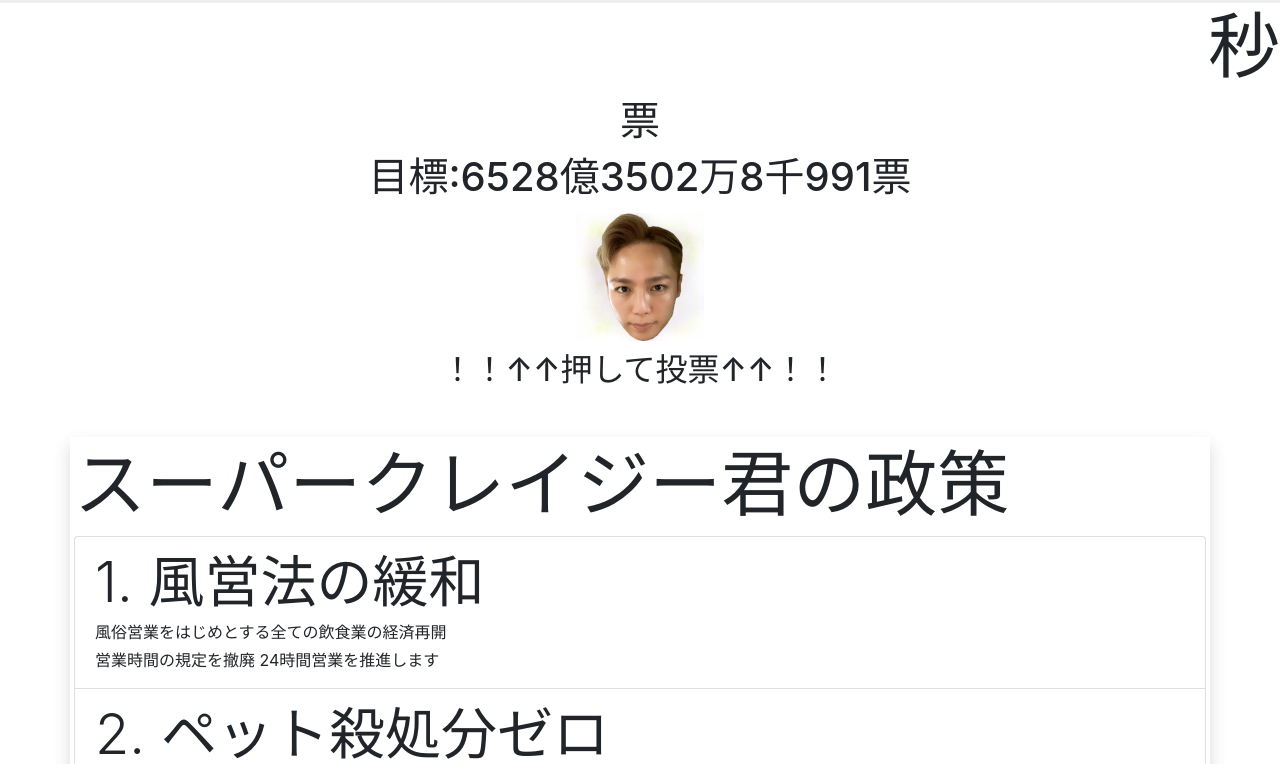
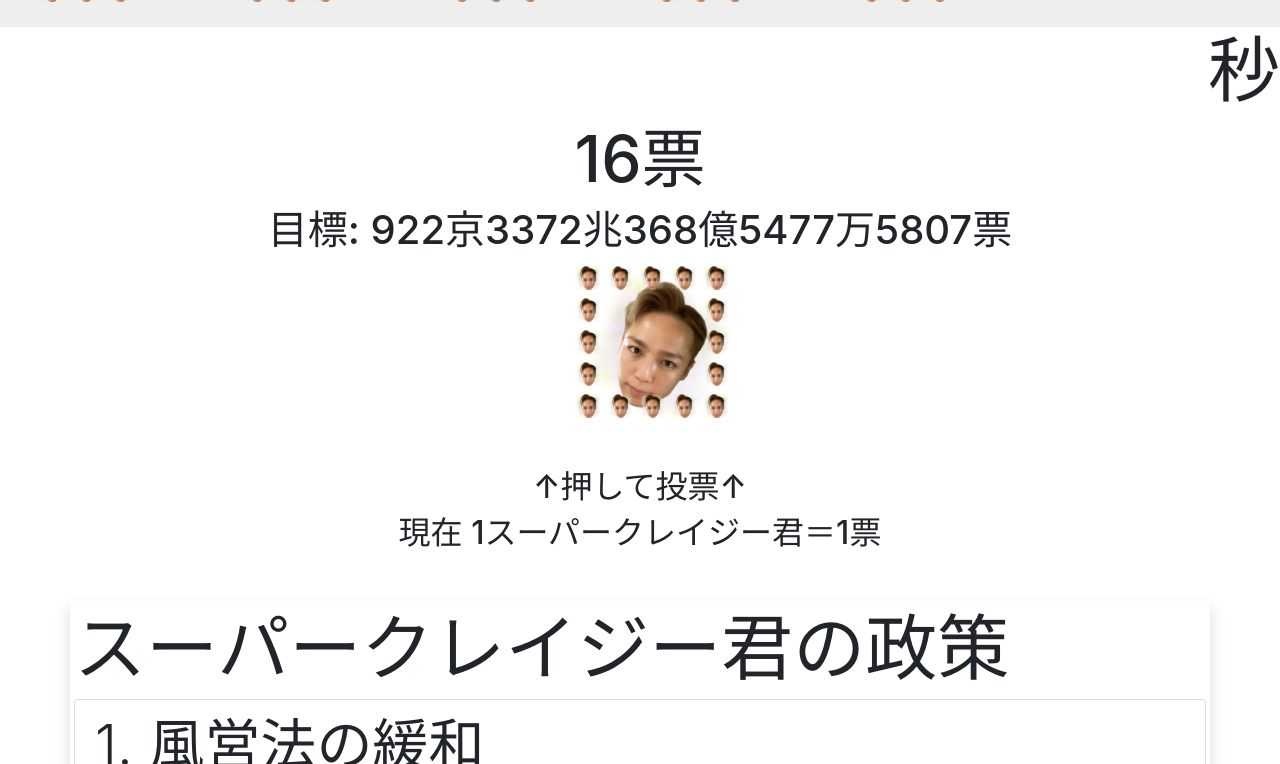
Before and after one commit to yuiseki/super-crazy, a plain HTML site: page public/index.html in a window 1280 px wide. Shown: the part 785-1549 px from the top of the page. Drawn offline with nearby package versions, Linux system fonts and the light colour scheme; some packages are replaced by stand-ins of ours; no server answers.

Commit message:
クリッカー更新

```diff
--- a/public/index.html
+++ b/public/index.html
@@ -93,12 +93,15 @@
     <div class="container">
       <h1 class="display-1">百合子か、俺か</h1>
       <p class="lead">眠っている600万票に一番近い男</p>
-      <a class="twitter-share-button"
+      <div id="twitter-share-button-wrap">
+        <a id="twitter-share-button" class="twitter-share-button"
           href="https://twitter.com/intent/tweet"
+          data-text="スーパークレイジー君 西本誠 公認非公式サイト"
           data-hashtags="スーパークレイジー君,西本誠,東京都知事選挙"
           data-size="large">
             Tweet
         </a>
+      </div>
       <a class="twitter-follow-button"
         href="https://twitter.com/makoto__9999"
         data-size="large">
@@ -114,10 +117,11 @@
     <h1 class="text-right display-3">秒</h1>
   </div>
   <div class="clicker-container">
-    <h1 class="text-center"><span id="count"></span>票</h1>
-    <h1 class="text-center">目標:6528億3502万8千991票</h1>
-    <canvas id="clicker" width="1200" height="128"></canvas>
-    <h2 class="text-center">！！↑↑押して投票↑↑！！</h2>
+    <h1 class="text-center" style="font-size: 4em;"><span id="count"></span>票</h1>
+    <h1 class="text-center">目標: 922京3372兆368億5477万5807票</h1>
+    <canvas id="clicker" width="1200" height="150"></canvas>
+    <h2 class="text-center">↑押して投票↑</h2>
+    <h2 class="text-center">現在 1スーパークレイジー君＝<span id="unit"></span>票</h2>
   </div>
   <div class="container shadow my-5 p-1">
     <h2 class="display-3">スーパークレイジー君の政策</h2>
@@ -219,20 +223,18 @@
       var displayWidth = document.body.clientWidth;
       canvasRatio = displayWidth / canvas.width;
       var height = canvas.height * canvasRatio;
-      if (height < 128) {
-        height = 128
+      if (height < 200) {
+        height = 200;
       }
       canvas.height = height;
       canvas.width = displayWidth;
     };
+
     var num2ja = function(num) {
       const keta = ['', '千', '万', '億', '兆', '京'];
-
       let jaNum = '';
       let count = 0;
-
       num = String(num).replace(',', '');
-
       // 千
       if(num.length <= 3) {
         return num;
@@ -418,13 +420,12 @@
     };
 
     /* clicker */
-    var clickerCount = 0;
     var clickerCanvas = document.getElementById("clicker");
     var clickerContext = clickerCanvas.getContext("2d");
     fitCanvas(clickerCanvas);
 
-    var centerX = (clickerCanvas.width/2)-64;
-    var centerY = (clickerCanvas.height/2)-64;
+    var centerX = (clickerCanvas.width/2);
+    var centerY = (clickerCanvas.height/2);
     var rightPressed = false;
     var centerPressed = false;
     var leftPressed = false
@@ -461,31 +462,42 @@
             break;
         }
     };
+    var clickerCount = 0;
+    var nextClickerCount = 0;
     var incrementNumber = 0;
     var incrementWait = 0;
-    var incrementUnit = 10001
-    var incrementCounter = function(nextClickerCount){
-      if (clickerCount === 0){
-        return;
-      }
-      var interval = setInterval(()=>{
+    var incrementUnit = 10000;
+    setInterval(()=>{
+      if (clickerCount<=nextClickerCount){
         clickerCount++;
+        clickerCount = Math.floor(clickerCount);
         var countJa = num2ja(clickerCount);
         var countDom = document.getElementById('count');
         countDom.innerHTML = countJa;
-        if(clickerCount>nextClickerCount){
-          clearInterval(interval);
+        var digit = String(clickerCount).length;
+        incrementUnit = Math.floor(Math.pow(10, digit-2));
+        var unitJa = num2ja(incrementUnit);
+        var unitDom = document.getElementById('unit');
+        unitDom.innerHTML = unitJa;
       }
-      }, 1)
+    }, 1);
+    var incrementCounter = function(nextClickerCount){
+      countJa = num2ja(nextClickerCount);
+      text = "スーパークレイジー君 予測得票数 "+countJa+"票";
+
     };
     var incrementFirebase = function(){
-      console.log("incrementFirebase");
       firebase.analytics().logEvent('clicker_count_up');
+      // 1000億以上は許さない
+      if(incrementUnit > 10000000000 ){
+        return;
+      }
       incrementWait = incrementWait + 1;
-      incrementNumber = incrementNumber + incrementUnit;
-      var nextClickerCount = incrementNumber + clickerCount;
+      incrementNumber = incrementNumber + incrementUnit + 1;
+      nextClickerCount = incrementNumber + clickerCount;
+      clickerCount = clickerCount + incrementUnit;
       incrementCounter(nextClickerCount);
-      if(firebase.firestore && incrementWait > 50){
+      if(firebase.firestore && incrementWait > 10){
         incrementWait = 0;
         console.log("updateFirebase");
         var increment = firebase.firestore.FieldValue.increment(incrementNumber);
@@ -500,7 +512,7 @@
       let documentWidth = $(document).width();
       let top = 0;
       let left = Math.floor(Math.random() * (documentWidth-128));
-      img.setAttribute('style', 'position: absolute;')
+      img.setAttribute('style', 'position: absolute; width: 64px; height: 64px;')
       img.setAttribute('src', 'ganmenx128.png');
       $(img).offset({top: top, left: left});
       document.body.appendChild(img);
@@ -518,7 +530,7 @@
       var documentWidth = $(document).width() - 128;
       var top = Math.floor(Math.random() * (documentHeight));
       var left = Math.floor(Math.random() * (documentWidth));
-      img.setAttribute('style', 'position: absolute;')
+      img.setAttribute('style', 'position: absolute; width: 64px; height: 64px;')
       img.setAttribute('src', 'ganmenx128.png');
       $(img).offset({top: top, left: left});
       document.body.appendChild(img);
@@ -533,12 +545,44 @@
       incrementFirebase();
     };
 
+    var imageOriginZero = 0;
+    var imageSize = 128;
+    var drawSize32 = 32;
+    var angle = 0;
     var drawClicker = function() {
+        if (angle > 360) {
+            angle = 0;
+        } else {
+            angle += 5;
+        }
         clickerContext.clearRect(0, 0, clickerCanvas.width, clickerCanvas.height);
+
+        clickerContext.save();
+        clickerContext.translate(clickerCanvas.width/2+16, clickerCanvas.height/2-16);
+        clickerContext.rotate(angle * (Math.PI / 180));
         if(leftPressed){
-            clickerContext.drawImage(ganmen, 0, 0, 128, 128, centerX+32, centerY+32, 64, 64)
+            clickerContext.drawImage(ganmen, -imageSize/2+32, -imageSize/2+32, 64, 64);
         }else{
-            clickerContext.drawImage(ganmen, 0, 0, 128, 128, centerX, centerY, 128, 128)
+            clickerContext.drawImage(ganmen, -imageSize/2, -imageSize/2, 128, 128);
+        }
+        clickerContext.restore();
+
+        if (Math.floor(angle)%20===0){
+          drawSize32 = 32;
+        }else{
+          drawSize32 = 24;
+        }
+        var i = 0;
+        while(i<5){
+          i++;
+          // 左
+          clickerContext.drawImage(ganmen, imageOriginZero, imageOriginZero, imageSize, imageSize, (clickerCanvas.width/2)-64, (clickerCanvas.height/2)-128+(32*i), drawSize32, drawSize32);
+          // 右
+          clickerContext.drawImage(ganmen, imageOriginZero, imageOriginZero, imageSize, imageSize, (clickerCanvas.width/2)+64, (clickerCanvas.height/2)-128+(32*i), drawSize32, drawSize32);
+          // 上
+          clickerContext.drawImage(ganmen, imageOriginZero, imageOriginZero, imageSize, imageSize, (clickerCanvas.width/2)-96+(32*i), (clickerCanvas.height/2)-96, drawSize32, drawSize32);
+          // 下
+          clickerContext.drawImage(ganmen, imageOriginZero, imageOriginZero, imageSize, imageSize, (clickerCanvas.width/2)-96+(32*i), (clickerCanvas.height/2)+32, drawSize32, drawSize32);
         }
     };
 
@@ -574,12 +618,12 @@
 
         var db = firebase.firestore();
         var counter = db.collection('clicker').doc('all').onSnapshot(function(doc){
-          var nextClickerCount = doc.data()["count"];
-          if (clickerCount === 0){
-            clickerCount = nextClickerCount;
+          var newClickerCount = doc.data()["count"];
+          if (nextClickerCount === 0){
+            nextClickerCount = newClickerCount;
           }
-          if(clickerCount < nextClickerCount){
-            incrementCounter(nextClickerCount);
+          if(clickerCount < newClickerCount){
+            clickerCount = newClickerCount;
           }
         })
 
```
Lines whose indentation alone changed are shown as unchanged.
